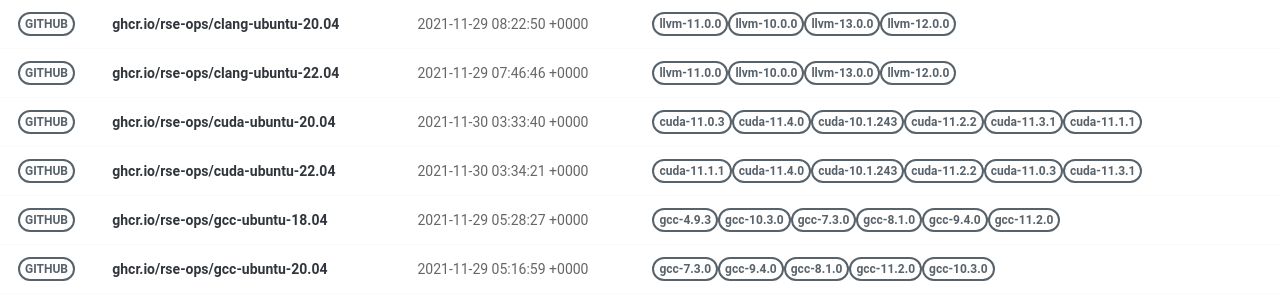
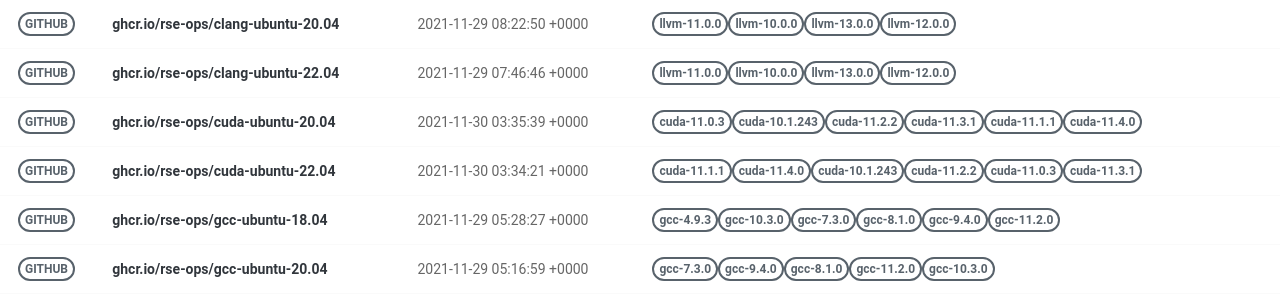
Before and after one commit to rse-ops/docker-images, a Jekyll site: the page built from pages/index.md, in a window 1280 px wide. Shown: the part 179-479 px from the top of the page. Built offline with Jekyll 4.4.1, drawn with Linux system fonts in a browser that asks for light colours; nearby versions of some CDN libraries.

Commit message:
Automated push to update library 2021-11-30

```diff
--- a/_library/ghcr.io-rse-ops-cuda-ubuntu-20.04.md
+++ b/_library/ghcr.io-rse-ops-cuda-ubuntu-20.04.md
@@ -1,7 +1,7 @@
 ---
 layout: container
 name: ghcr.io/rse-ops/cuda-ubuntu-20.04
-updated_at: 2021-11-30 03:33:40.330520
+updated_at: 2021-11-30 03:35:39.811173
 
 
 container_url: https://github.com/orgs/rse-ops/packages/container/package/cuda-ubuntu-20.04
```
Also changed, not shown: other parts of _library/ghcr.io-rse-ops-cuda-ubuntu-20.04.md (+3 -3 lines).
